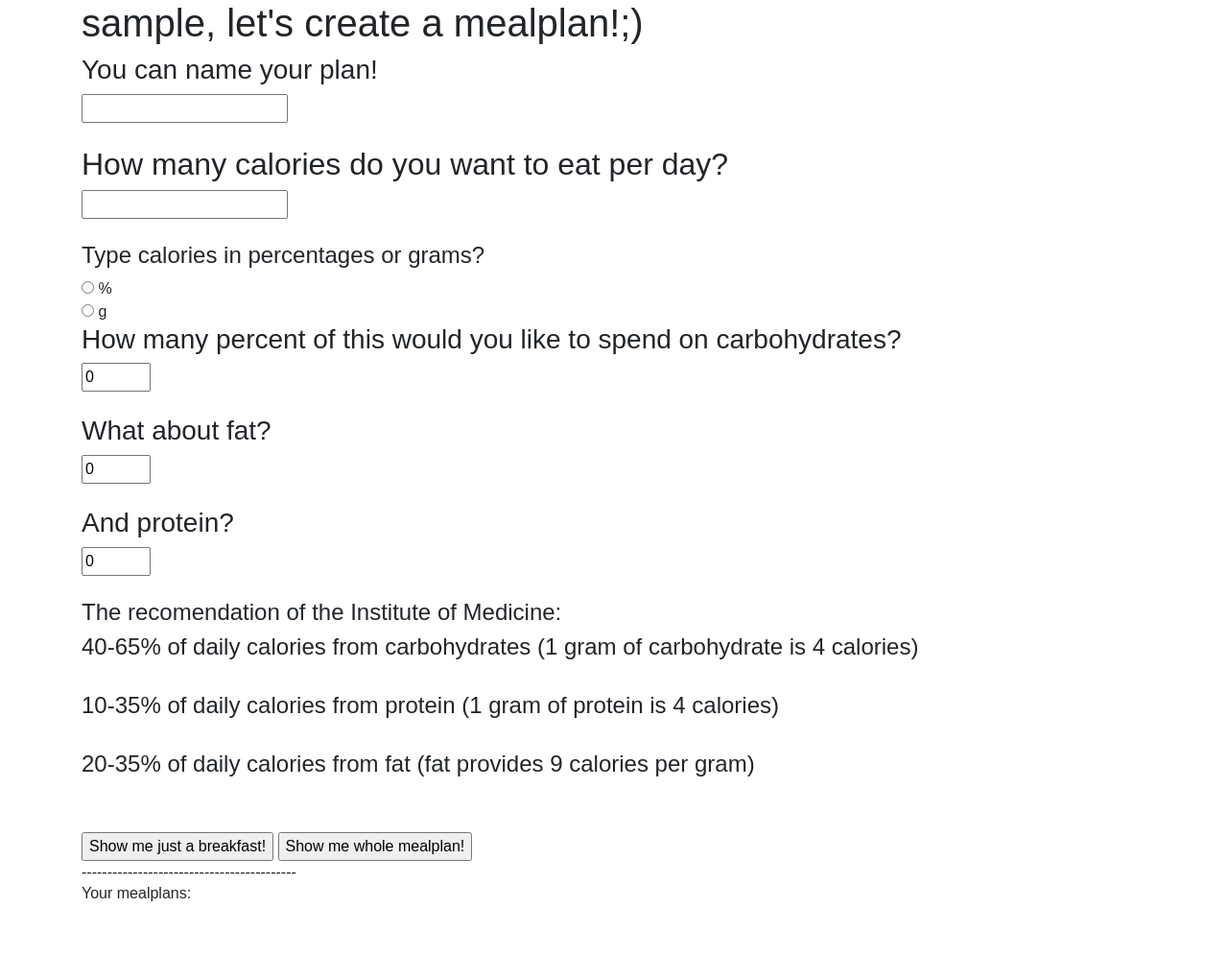
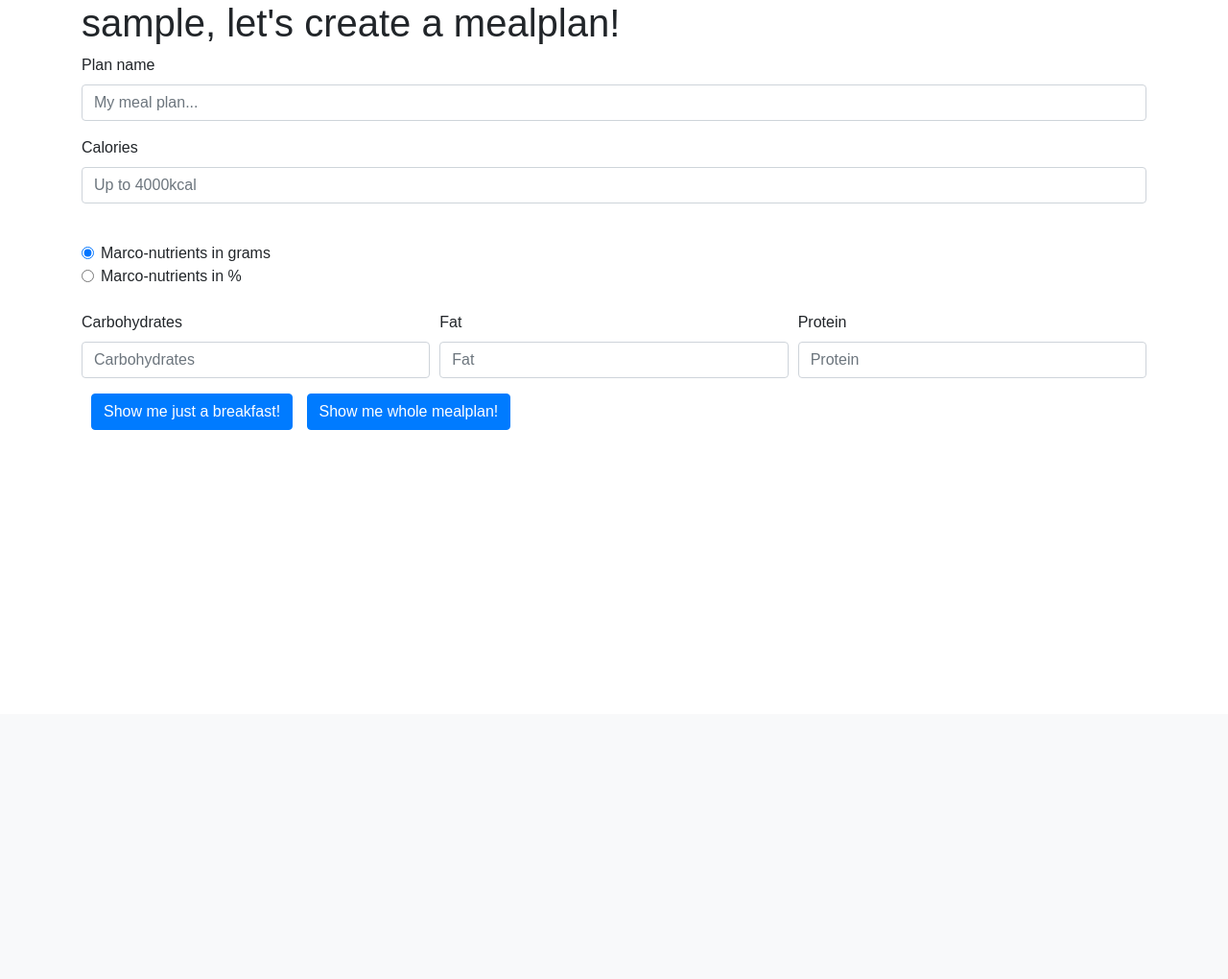
Before and after one commit to lamalgopach/Dietly, a Flask app: page /preferences in a window 1280 px wide. Shown: the part 56-1076 px from the top of the page at 96% size. After the commit the page ends 504 px from the top, so only its background shows below. Run offline with Flask 2, Linux system fonts and the light colour scheme; the visitor is signed in with stand-in values (Sample User, id 1); data comes from the database, SQL or seed files in the repository; data that the repository does not hold is empty; some libraries are stand-ins or nearby versions.

Commit message:
Styling preferences.

```diff
--- a/templates/preferences.html
+++ b/templates/preferences.html
@@ -5,18 +5,92 @@
 {% block content %}
 
 
-<h1> {{ user }}, let's create a mealplan!;) </h1>
+<h1> {{ user }}, let's create a mealplan! </h1>
+
+
+
+<form id="preferences" method="POST">
+
+  <div class="form-group">
+    <label for="plan_name">Plan name</label>
+    <input type="text" name="plan_name" required class="form-control" id="plan_name" placeholder="My meal plan...">
+  </div>
+
+  <div class="form-group">
+    <label for="calories">Calories</label>
+    <input type="number" name="calories"  max=4000 required class="form-control" id="calories" placeholder="Up to 4000kcal">
+  </div>
+
+<br>
+
+<span class="macros">
+<div class="form-check">
+  <input class="form-check-input" type="radio" name="macro" value="grams" id="grams" checked required>
+  <label class="form-check-label" for="grams">
+    Marco-nutrients in grams
+  </label>
+</div>
+<div class="form-check">
+  <input class="form-check-input" type="radio" name="macro" value="percentage" id="percentage">
+  <label class="form-check-label" for="percentage">
+    Marco-nutrients in %
+  </label>
+</div>
+<!-- <div class="form-check disabled">
+  <input class="form-check-input" type="radio" name="exampleRadios" id="exampleRadios3" value="option3" disabled>
+  <label class="form-check-label" for="exampleRadios3">
+    Disabled radio
+  </label>
+</div> -->
+</span>
+
+<br>
+
+
+
+  <div class="form-row">
+    <div class="form-group col-md-4">
+      <label for="carbs">Carbohydrates</label>
+      <input id="carbs" type="number" name="carbohydrates" min=0 max=200  class="form-control" placeholder="Carbohydrates" required>
+    </div>
+    <div class="form-group col-md-4">
+      <label for="fat">Fat</label>
+      <input id="fat" type="number" name="fat" min=0 max=200  class="form-control" placeholder="Fat" required>
+    </div>
+    <div class="form-group col-md-4">
+      <label for="protein">Protein</label>
+      <input id="protein" type="number" name="protein" min=0 max=200  class="form-control" placeholder="Protein" required>
+    </div>
+  </div>
+
+  <input type="button" id="breakfast" class="btn btn-primary" value="Show me just a breakfast!">
+  <input type="submit" id="mealplan" class="btn btn-primary" value="Show me whole mealplan!">
+
+</form>
+
+
+
+
+<!--
+
+
 
 	<form id="preferences" method="POST">
 		<h3> You can name your plan! </h3>
 		<input type="text" name="plan_name" required><br><br>
+
+
+
+
+
+
 
 		<h2>How many calories do you want to eat per day?</h2>
 		<input type="number" name="calories"  max=4000 required><br><br>
 
 
 
-			<h4> Type calories in percentages or grams? </h4>
+			<h4> Type macros in percentages or grams? </h4>
 			<span class="macros">
 				<input type="radio" name="macro" value="percentage" required> %<br>
 				<input type="radio" name="macro" value="grams"> g<br>
@@ -37,7 +111,7 @@
 		<h4>10-35% of daily calories from protein (1 gram of protein is 4 calories)</h4><br>
 		<h4>20-35% of daily calories from fat (fat provides 9 calories per gram)</h4><br><br>
 
-<!-- 		<h6>Do you want your breakfast with...</h6>
+<! 		<h6>Do you want your breakfast with...</h6>
 
   		<input type="radio" name="breakfast" value="sausages" required> sausage<br>
 		<input type="radio" name="breakfast" value="pancakes"> pancake<br>
@@ -49,23 +123,11 @@
 		<input type="radio" name="breakfast" value="scrambled,eggs"> scrambled eggs<br>
 		<input type="radio" name="breakfast" value="breakfast"> I don't have any preferences<br><br> -->
 
-		<input type="button" id="breakfast" value="Show me just a breakfast!">
-		<input type="submit" id="mealplan" value="Show me whole mealplan!">
+<!-- 		<input type="button" id="breakfast" class="btn btn-primary" value="Show me just a breakfast!">
+		<input type="submit" id="mealplan" class="btn btn-primary" value="Show me whole mealplan!">
 
 
-<br>
-------------------------------------------
-		<h6>Your mealplans:</h6>
-
-      	{% for plan in plan_lst %}
-
-			<li>Plan name: <a href="http://0.0.0.0:5000/plans/{{ plan['plan_id'] }}">{{ plan['name'] }}</a> <br>
-			Calories: {{ plan['calories'] }} kcal<br>
-			Carbohydrates: {{ plan['carbohydrates'] }}g<br>
-			Fat: {{ plan['fat'] }}g<br>
-			Protein: {{ plan['protein'] }}g</li>
-
-		 {% endfor %}
+ -->
 
 		<script >
 
```
